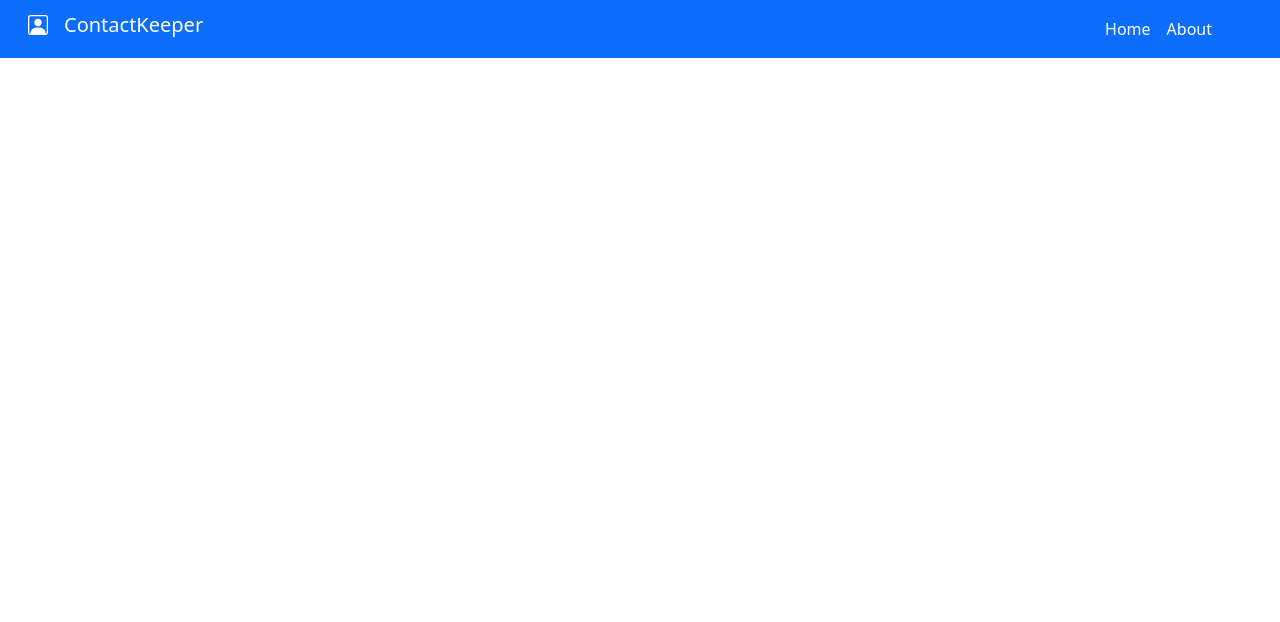
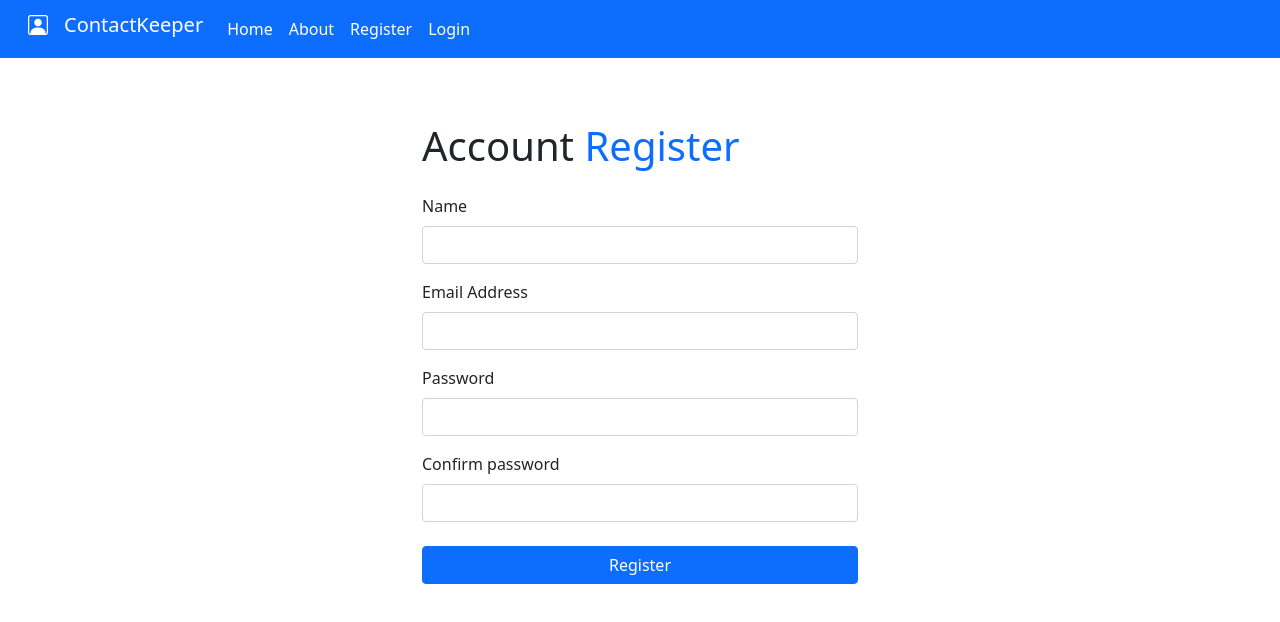
Before and after one commit to RenV123/contact-keeper-api, a React (Create React App) app in the folder client/: page /register in a window 1280 px wide. Shown: the top 622 px of the page. Built offline with nearby package versions, Linux system fonts and the light colour scheme.

Commit message:
Register and login components.
-added bootstrap validation.

```diff
--- a/client/src/App.css
+++ b/client/src/App.css
@@ -13,3 +13,10 @@
   opacity: 0;
   transition: opacity 1000ms ease-in;
 }
+
+.login-form {
+  max-width: 500px;
+  margin: 2rem auto;
+  overflow: hidden;
+  padding: 0 2rem;
+}
--- a/client/src/App.js
+++ b/client/src/App.js
@@ -3,12 +3,16 @@ import { BrowserRouter as Router, Route, Switch } from 'react-router-dom';
 import Navbar from './components/layout/Navbar';
 import Home from './components/pages/Home';
 import About from './components/pages/About';
+import Register from './components/auth/Register';
+import Login from './components/auth/Login';
 
 import ContactState from './context/contact/ContactState';
+import AuthState from './context/auth/AuthState';
 import './App.css';
 
 const App = () => {
   return (
+    <AuthState>
       <ContactState>
         <Router>
           <Fragment>
@@ -17,11 +21,14 @@ const App = () => {
               <Switch>
                 <Route exact path='/' component={Home} />
                 <Route exact path='/about' component={About} />
+                <Route exact path='/register' component={Register} />
+                <Route exact path='/login' component={Login} />
               </Switch>
             </div>
           </Fragment>
         </Router>
       </ContactState>
+    </AuthState>
   );
 };
 
--- /dev/null
+++ b/client/src/components/auth/Login.js
@@ -0,0 +1,81 @@
+import React, { useState } from 'react';
+
+const Login = () => {
+  const [user, setUser] = useState({
+    email: '',
+    password: '',
+  });
+
+  const { email, password } = user;
+
+  const onChange = (e) => setUser({ ...user, [e.target.name]: e.target.value });
+
+  const onSubmit = (e) => {
+    var form = e.target;
+
+    if (!form.checkValidity()) {
+      e.preventDefault();
+      e.stopPropagation();
+    } else {
+      console.log('Login submit');
+    }
+    form.classList.add('was-validated');
+  };
+
+  return (
+    <div className='d-flex justify-content-center'>
+      <div className='login-form g-3 m-3'>
+        <h1 className='mt-5 mb-4'>
+          Account <span className='text-primary'>Login</span>
+        </h1>
+        <form
+          className='row g-3 needs-validation'
+          onSubmit={onSubmit}
+          noValidate
+        >
+          <div className='col-12'>
+            <label htmlFor='inputEmail' className='form-label'>
+              Email Address
+            </label>
+            <input
+              type='email'
+              className='form-control'
+              id='inputEmail'
+              name='email'
+              value={email}
+              aria-describedby='emailInValidFeedback'
+              onChange={onChange}
+              required
+            />
+            <div id='emailInValidFeedback' className='invalid-feedback'>
+              Please fill in a valid email address.
+            </div>
+          </div>
+          <div className='col-12'>
+            <label htmlFor='inputPassword' className='form-label'>
+              Password
+            </label>
+            <input
+              type='password'
+              className='form-control'
+              id='inputPassword'
+              name='password'
+              value={password}
+              aria-describedby='passwordInValidFeedback'
+              onChange={onChange}
+              required
+            />
+            <div id='passwordInValidFeedback' className='invalid-feedback'>
+              Please fill in a password.
+            </div>
+          </div>
+          <div className='col-12 d-grid gap-2 mt-4'>
+            <input type='submit' value='Login' className='btn btn-primary' />
+          </div>
+        </form>
+      </div>
+    </div>
+  );
+};
+
+export default Login;
--- /dev/null
+++ b/client/src/components/auth/Register.js
@@ -0,0 +1,119 @@
+import React, { useState } from 'react';
+
+const Register = () => {
+  const [user, setUser] = useState({
+    name: '',
+    email: '',
+    password: '',
+    password2: '',
+  });
+
+  const { name, email, password, password2 } = user;
+
+  const onChange = (e) => setUser({ ...user, [e.target.name]: e.target.value });
+
+  const onSubmit = (e) => {
+    var form = e.target;
+
+    if (!form.checkValidity()) {
+      e.preventDefault();
+      e.stopPropagation();
+    } else {
+      console.log('Register submit');
+    }
+    form.classList.add('was-validated');
+  };
+
+  return (
+    <div className='d-flex justify-content-center'>
+      <div className='login-form g-3 m-3'>
+        <h1 className='mt-5 mb-4'>
+          Account <span className='text-primary'>Register</span>
+        </h1>
+        <form
+          className='row g-3 needs-validation'
+          onSubmit={onSubmit}
+          noValidate
+        >
+          <div className='col-12'>
+            <label htmlFor='inputName' className='form-label'>
+              Name
+            </label>
+            <input
+              type='text'
+              className='form-control'
+              id='inputName'
+              name='name'
+              value={name}
+              aria-describedby='nameInValidFeedback'
+              onChange={onChange}
+              required
+            />
+            <div id='nameInValidFeedback' className='invalid-feedback'>
+              Please fill in a name.
+            </div>
+          </div>
+          <div className='col-12'>
+            <label htmlFor='inputEmail' className='form-label'>
+              Email Address
+            </label>
+            <input
+              type='email'
+              className='form-control'
+              id='inputEmail'
+              name='email'
+              value={email}
+              aria-describedby='emailInValidFeedback'
+              onChange={onChange}
+              required
+            />
+            <div id='emailInValidFeedback' className='invalid-feedback'>
+              Please fill in a valid email address.
+            </div>
+          </div>
+          <div className='col-12'>
+            <label htmlFor='inputPassword' className='form-label'>
+              Password
+            </label>
+            <input
+              type='password'
+              className='form-control'
+              id='inputPassword'
+              name='password'
+              value={password}
+              aria-describedby='passwordInValidFeedback'
+              onChange={onChange}
+              required
+            />
+            <div id='passwordInValidFeedback' className='invalid-feedback'>
+              Please fill in a password.
+            </div>
+          </div>
+          <div className='col-12'>
+            <label htmlFor='inputPassword2' className='form-label'>
+              Confirm password
+            </label>
+            <input
+              type='password'
+              className='form-control'
+              id='inputPassword2'
+              name='password2'
+              value={password2}
+              aria-describedby='password2InValidFeedback'
+              onChange={onChange}
+              required
+            />
+            <div id='password2InValidFeedback' className='invalid-feedback'>
+              Repeat password doesn't match.
+            </div>
+          </div>
+          <div className='col-12 d-grid gap-2 mt-4'>
+            <input type='submit' value='Register' className='btn btn-primary' />
+          </div>
+        </form>
+      </div>
+    </div>
+  );
+};
+
+export default Register;
--- a/client/src/components/layout/Navbar.js
+++ b/client/src/components/layout/Navbar.js
@@ -21,7 +21,6 @@ const Navbar = ({ title, icon }) => {
         >
           <span className='navbar-toggler-icon'></span>
         </button>
-        <div className='mx-5'>
         <div className='collapse navbar-collapse' id='navbarNavDropdown'>
           <ul className='navbar-nav'>
             <li className='nav-item'>
@@ -34,8 +33,17 @@ const Navbar = ({ title, icon }) => {
                 About
               </Link>
             </li>
+            <li className='nav-item'>
+              <Link className='nav-link active' to='/register'>
+                Register
+              </Link>
+            </li>
+            <li className='nav-item'>
+              <Link className='nav-link active' to='/login'>
+                Login
+              </Link>
+            </li>
           </ul>
-          </div>
         </div>
       </div>
     </nav>
--- /dev/null
+++ b/client/src/context/auth/AuthState.js
@@ -0,0 +1,62 @@
+import React, { useReducer } from 'react';
+import AuthContext from './authContext';
+import authReducer from './authReducer';
+import {
+  REGISTER_SUCCESS,
+  REGISTER_FAIL,
+  USER_LOADED,
+  AUTH_ERROR,
+  LOGIN_SUCCESS,
+  LOGIN_FAIL,
+  LOGOUT,
+  CLEAR_ERRORS,
+} from '../types';
+import authContext from './authContext';
+
+const AuthState = (props) => {
+  const initialState = {
+    token: localStorage.getItem('token'),
+    isAuthenticated: null,
+    loading: true,
+    user: null,
+    error: null,
+  };
+
+  const [state, dispatch] = useReducer(authReducer, initialState);
+
+  /**
+   * Load User
+   */
+
+  /**
+   * Register User
+   */
+
+  /**
+   * Login User
+   */
+
+  /**
+   * Logout
+   */
+
+  /**
+   * Clear Errors
+   */
+
+  return (
+    <AuthContext.Provider
+      value={{
+        token: state.token,
+        isAuthenticated: state.isAuthenticated,
+        loading: state.loading,
+        user: state.user,
+        error: state.error,
+      }}
+    >
+      {props.children}
+    </AuthContext.Provider>
+  );
+};
+
+export default AuthState;
--- /dev/null
+++ b/client/src/context/auth/authContext.js
@@ -0,0 +1,5 @@
+import { createContext } from 'react';
+
+const authContext = createContext();
+
+export default authContext;
--- a/client/src/context/types.js
+++ b/client/src/context/types.js
@@ -1,12 +1,13 @@
-export const GET_CONTACTS = 'GET_CONTACTS';
 export const ADD_CONTACT = 'ADD_CONTACT';
+export const UPDATE_CONTACT = 'UPDATE_CONTACT';
 export const DELETE_CONTACT = 'DELETE_CONTACT';
 export const SET_CURRENT = 'SET_CURRENT';
 export const CLEAR_CURRENT = 'CLEAR_CURRENT';
-export const UPDATE_CONTACT = 'UPDATE_CONTACT';
+export const CLEAR_CONTACTS = 'CLEAR_CONTACTS';
 export const FILTER_CONTACTS = 'FILTER_CONTACTS';
-export const CLEAR_CONTACTS = 'CLEAR_CONTACTS';
 export const CLEAR_FILTER = 'CLEAR_FILTER';
+
+export const GET_CONTACTS = 'GET_CONTACTS';
 export const CONTACT_ERROR = 'CONTACT_ERROR';
 export const SET_ALERT = 'SET_ALERT';
 export const REMOVE_ALERT = 'REMOVE_ALERT';
```
Also changed, not shown: client/src/context/auth/authReducer.js (added). Lines whose indentation alone changed are shown as unchanged.
